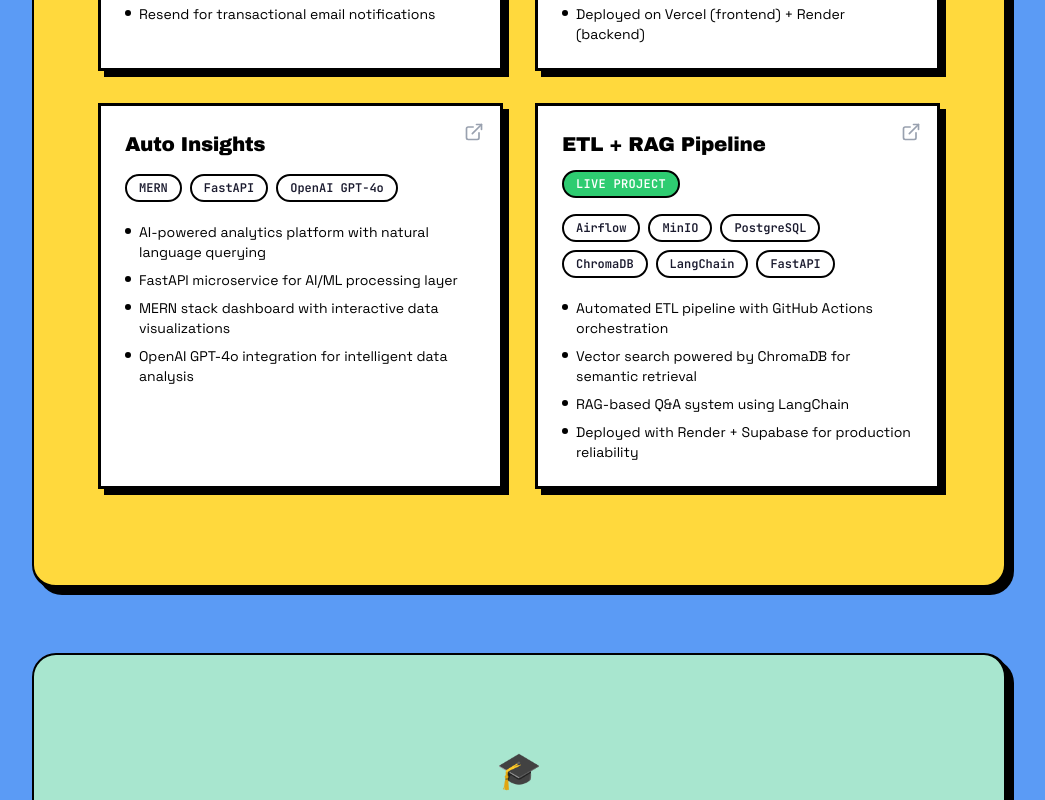
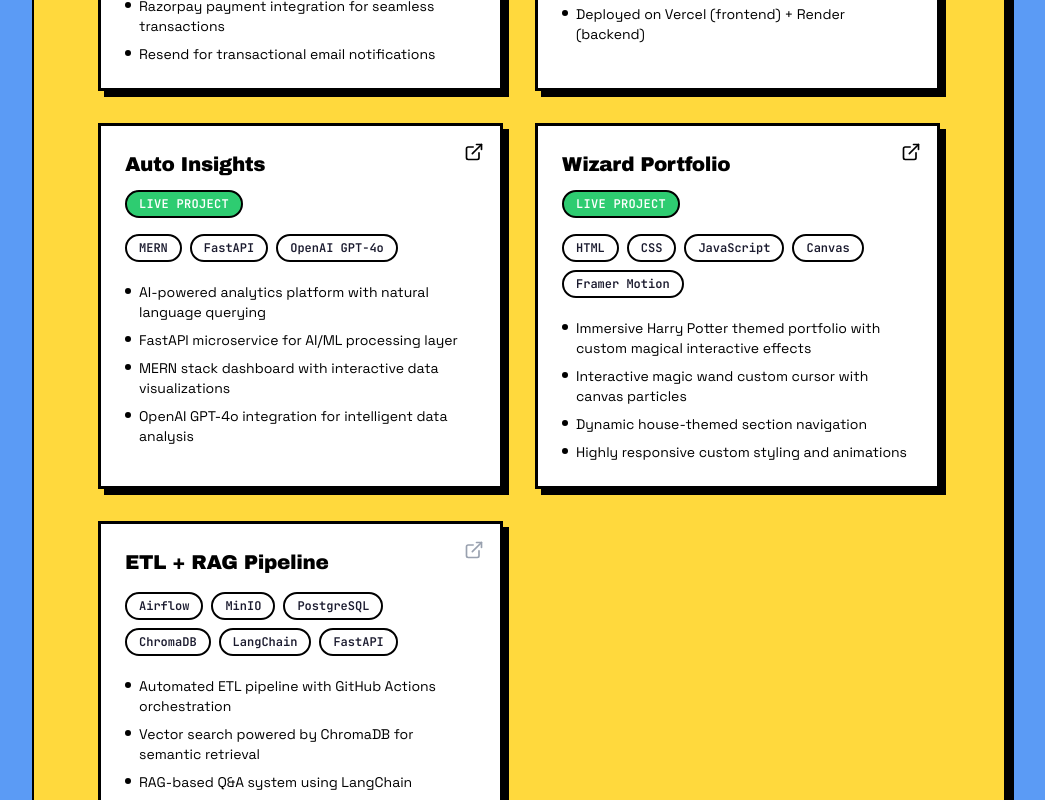
Before and after one commit to ArpitYadav77/Portfolio, a React (Vite) app: page / in a window 1280 px wide. Shown: the part 3740-4540 px from the top of the page, without its empty margins (120-1165 px from the left). Built offline with nearby package versions, Linux system fonts and the light colour scheme.

Commit message:
feat: update projects with live URLs and add Wizard Portfolio project

```diff
--- a/src/components/Hero.jsx
+++ b/src/components/Hero.jsx
@@ -119,7 +119,9 @@ export default function Hero() {
               variants={childFadeUp}
             >
               <a
-                href="#"
+                href="https://my-portfolio-87k8.vercel.app/"
+                target="_blank"
+                rel="noopener noreferrer"
                 className="brutal-btn bg-brutal-green text-brutal-white px-2.5 lg:px-4 py-3 flex items-center justify-center gap-1.5 text-xs lg:text-sm font-bold flex-1"
               >
                 <FiDownload className="text-lg" />
--- a/src/components/Projects.jsx
+++ b/src/components/Projects.jsx
@@ -6,8 +6,8 @@ const projects = [
     title: "FlowGrid",
     description: "Role-based service booking platform",
     tags: ["React", "Node.js", "MySQL", "JWT", "Razorpay"],
-    link: "#",
-    live: false,
+    link: "https://flowgrid.vercel.app/",
+    live: true,
     bullets: [
       "Role-based booking flow with customer and provider dashboards",
       "JWT authentication with secure session management",
@@ -19,7 +19,7 @@ const projects = [
     title: "Phatak Radar",
     description: "Real-time railway crossing monitoring",
     tags: ["React", "Node.js", "Leaflet", "In-memory State"],
-    link: "https://phatak-radar.vercel.app",
+    link: "https://phatak-radar.vercel.app/",
     live: true,
     bullets: [
       "Real-time railway crossing monitoring and status map",
@@ -32,8 +32,8 @@ const projects = [
     title: "Auto Insights",
     description: "AI-powered analytics platform",
     tags: ["MERN", "FastAPI", "OpenAI GPT-4o"],
-    link: "#",
-    live: false,
+    link: "https://auto-insights-psi.vercel.app/",
+    live: true,
     bullets: [
       "AI-powered analytics platform with natural language querying",
       "FastAPI microservice for AI/ML processing layer",
@@ -42,11 +42,24 @@ const projects = [
     ],
   },
   {
+    title: "Wizard Portfolio",
+    description: "Harry Potter themed developer portfolio",
+    tags: ["HTML", "CSS", "JavaScript", "Canvas", "Framer Motion"],
+    link: "https://my-portfolio-87k8.vercel.app/",
+    live: true,
+    bullets: [
+      "Immersive Harry Potter themed portfolio with custom magical interactive effects",
+      "Interactive magic wand custom cursor with canvas particles",
+      "Dynamic house-themed section navigation",
+      "Highly responsive custom styling and animations",
+    ],
+  },
+  {
     title: "ETL + RAG Pipeline",
     description: "Automated data pipeline with semantic search",
     tags: ["Airflow", "MinIO", "PostgreSQL", "ChromaDB", "LangChain", "FastAPI"],
     link: "#",
-    live: true,
+    live: false,
     bullets: [
       "Automated ETL pipeline with GitHub Actions orchestration",
       "Vector search powered by ChromaDB for semantic retrieval",
```
